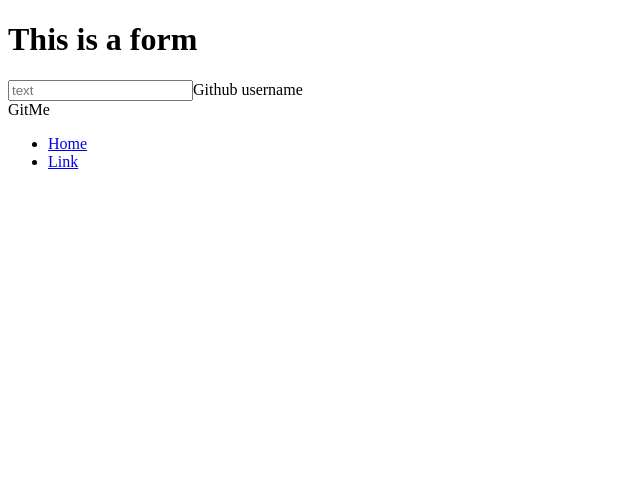
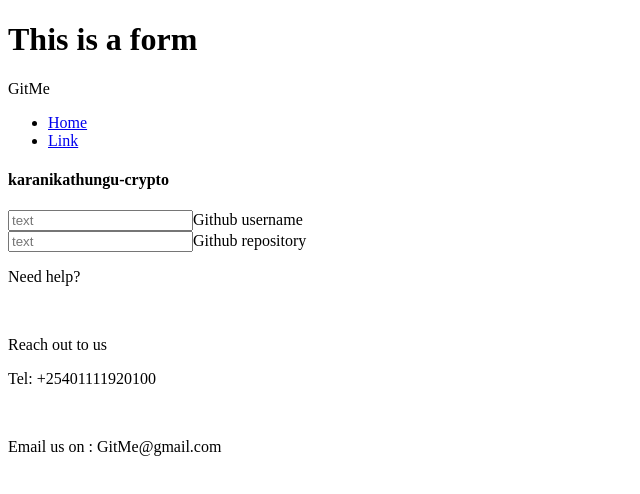
Before and after one commit to karanikathungu-crypto/GitMe-app, an Angular app in the folder GitMe-app/GitMe/: page / in a window 1280 px wide. Shown: the top 494 px of the page, without its empty margins (0-640 px from the left). Built offline with nearby package versions, Linux system fonts and the light colour scheme.

Commit message:
Add html code for display

```diff
--- a/GitMe-app/GitMe/src/app/app.module.ts
+++ b/GitMe-app/GitMe/src/app/app.module.ts
@@ -7,13 +7,15 @@ import { AppComponent } from './app.component';
 import { DisplayComponent } from './display/display.component';
 import { DisplayFormComponent } from './display-form/display-form.component';
 import { NavDisplayComponent } from './nav-display/nav-display.component';
+import { ContactComponent } from './contact/contact.component';
 
 @NgModule({
   declarations: [
     AppComponent,
     DisplayComponent,
     DisplayFormComponent,
-    NavDisplayComponent
+    NavDisplayComponent,
+    ContactComponent
   ],
   imports: [
     BrowserModule,
--- /dev/null
+++ b/GitMe-app/GitMe/src/app/contact/contact.component.html
@@ -0,0 +1,6 @@
+<div>
+  <p>Need help?</p><br>
+  <p>Reach out to us </p>
+  <p>Tel: +25401111920100</p><br>
+  <p>Email us on : GitMe@gmail.com</p>
+</div>
--- /dev/null
+++ b/GitMe-app/GitMe/src/app/contact/contact.component.ts
@@ -0,0 +1,15 @@
+import { Component, OnInit } from '@angular/core';
+
+@Component({
+  selector: 'app-contact',
+  templateUrl: './contact.component.html',
+  styleUrls: ['./contact.component.css']
+})
+export class ContactComponent implements OnInit {
+
+  constructor() { }
+
+  ngOnInit(): void {
+  }
+
+}
--- a/GitMe-app/GitMe/src/app/display-form/display-form.component.html
+++ b/GitMe-app/GitMe/src/app/display-form/display-form.component.html
@@ -2,3 +2,8 @@
   <input type="text" class="form-control" id="floatingInput" placeholder="text">
   <label for="floatingInput">Github username</label>
 </div>
+
+<div class="form-floating mb-3">
+  <input type="text" class="form-control" id="floatingInput" placeholder="text">
+  <label for="floatingInput">Github repository</label>
+</div>
--- a/GitMe-app/GitMe/src/app/display/display.component.html
+++ b/GitMe-app/GitMe/src/app/display/display.component.html
@@ -1,3 +1,8 @@
 <h1>This is a form</h1>
+<app-nav-display></app-nav-display>
+<div class = "header">
+  <h4>karanikathungu-crypto</h4>
+</div>
 <app-display-form></app-display-form>
-<app-nav-display></app-nav-display>
+
+<app-contact></app-contact>
```
Also changed, not shown: GitMe-app/GitMe/src/app/contact/contact.component.css (added), 1 other file (tests, documents, lock files or other folders).
